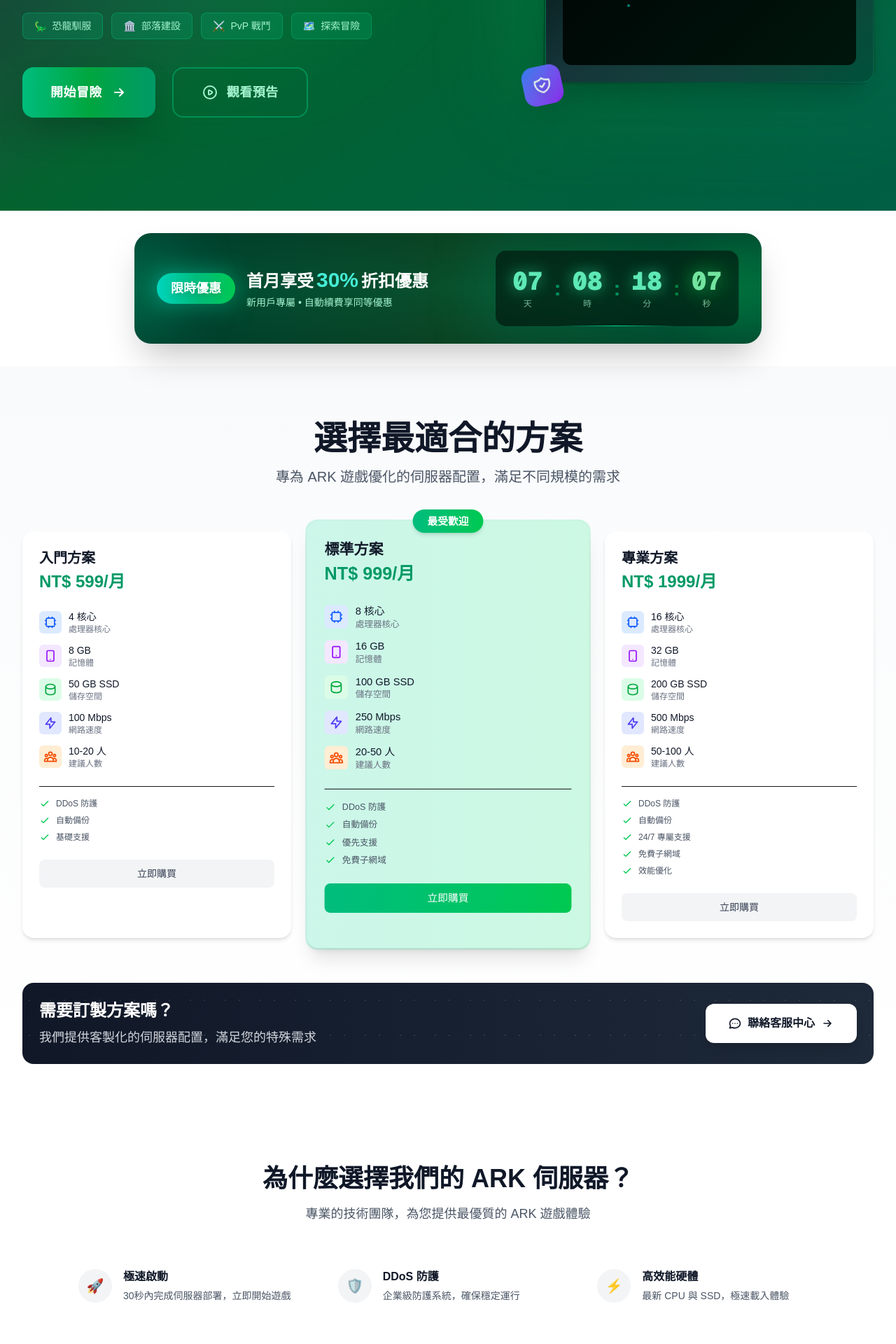
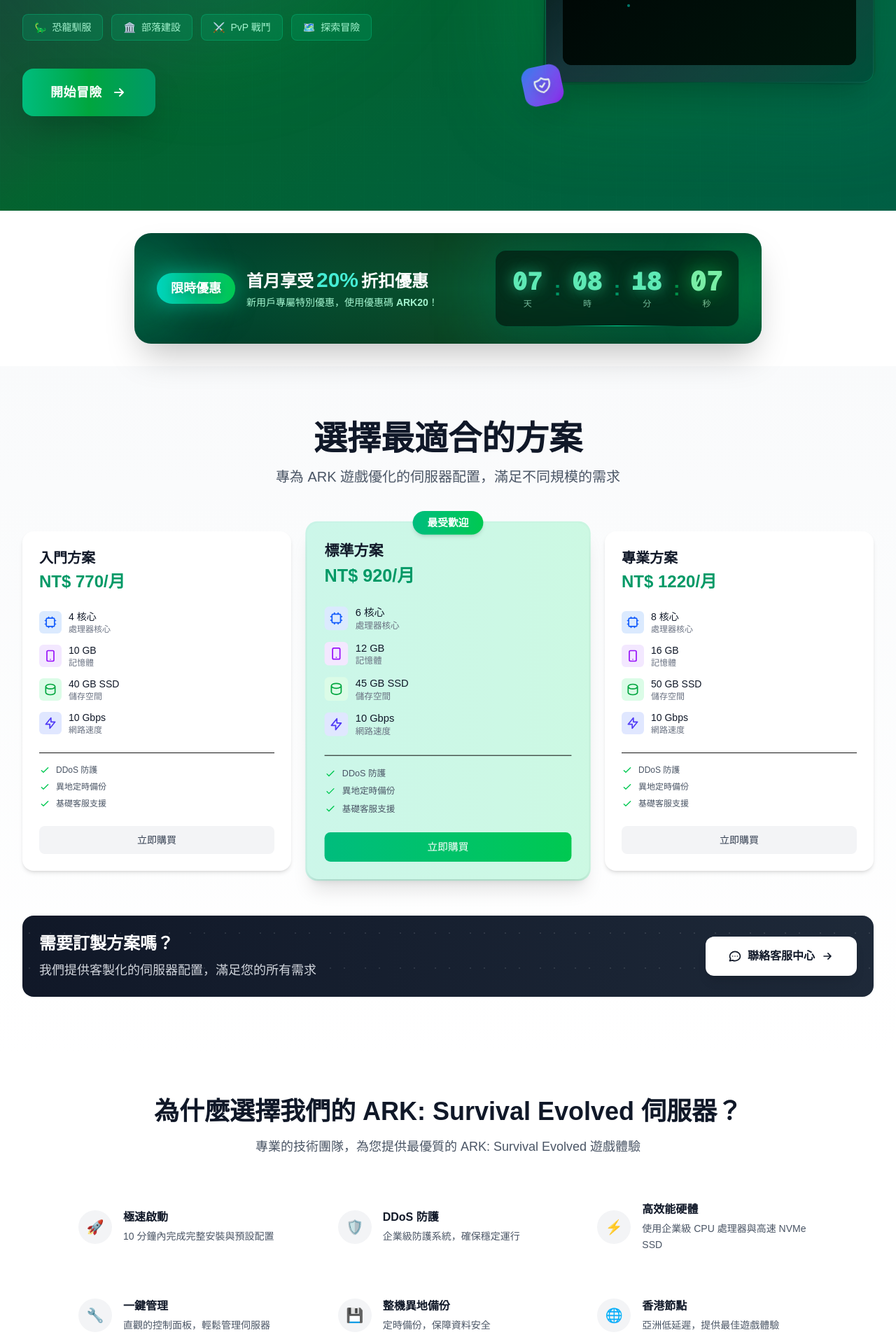
Before and after one commit to FanYueee/hostga.me, a Next.js app: page /ark in a window 1280 px wide. Shown: the part 580-2500 px from the top of the page at 70% size. Built offline with nearby package versions, Linux system fonts and the light colour scheme.

Commit message:
feat: 更新 ARK 頁面文案

```diff
--- a/app/ark/components/ArkFAQ.tsx
+++ b/app/ark/components/ArkFAQ.tsx
@@ -7,28 +7,20 @@
 
   const faqs = [
     {
-      question: "ARK 伺服器支援多少玩家同時在線？",
-      answer: "根據不同方案，我們的伺服器可支援 10-100 名玩家同時在線。入門方案適合 10-20 人，標準方案支援 20-50 人，專業方案可承載 50-100 人的大型部落。"
+      question: "ARK 方舟生存進化 伺服器支援多少玩家同時在線？",
+      answer: "根據不同方案，有不同支援的人數，您可以選擇適合的方案，我們只對資源做限制，而不限制玩家數量。"
     },
     {
-      question: "伺服器的地圖和模組可以自訂嗎？",
-      answer: "是的！您可以完全自訂地圖種類（官方地圖如 The Island、Ragnarok），以及安裝各種模組。我們提供一鍵安裝熱門模組，包括 S+、Awesome Spyglass、經典飛行器等功能。"
-    },
-    {
-      question: "恐龍倍率和經驗倍率可以調整嗎？",
-      answer: "當然可以！您可以自由調整馴服倍率、經驗倍率、採集倍率、孵蛋倍率等所有遊戲參數。我們也提供預設的平衡配置方案，讓您快速開始遊戲。"
+      question: "伺服器的地圖可以自訂嗎？",
+      answer: "是的！您可以完全哪一張地圖。"
     },
     {
       question: "如果遇到技術問題，如何獲得支援？",
-      answer: "我們提供 24/7 全天候技術支援。您可以透過即時聊天、工單系統或電話聯繫我們的技術團隊。平均回應時間不超過 30 分鐘。"
-    },
-    {
-      question: "伺服器資料會自動備份嗎？",
-      answer: "是的，我們每日自動備份您的伺服器資料，包括地圖、玩家數據和配置文件。您也可以隨時手動創建備份點，並在需要時快速還原。"
+      answer: "我們提供 12/7 技術支援。對於我們提供的主機問題我們可以提供支援，但對於伺服器內狀況我們無法提供協助。"
     },
     {
       question: "可以免費試用嗎？",
-      answer: "我們提供 7 天免費試用期，讓您充分體驗我們的服務品質。試用期內享有完整功能，無任何限制。滿意後再決定是否續費。"
+      answer: "抱歉，我們沒有提供免費試用服務。"
     }
   ]
 
--- a/app/ark/components/ArkFeatures.tsx
+++ b/app/ark/components/ArkFeatures.tsx
@@ -11,36 +11,36 @@
       id: 0,
       name: '入門方案',
       cpu: '4 核心',
-      memory: '8 GB',
-      storage: '50 GB SSD',
-      network: '100 Mbps',
+      memory: '10 GB',
+      storage: '40 GB SSD',
+      network: '10 Gbps',
       players: '10-20 人',
-      features: ['DDoS 防護', '自動備份', '基礎支援'],
-      price: 'NT$ 599/月',
+      features: ['DDoS 防護', '異地定時備份', '基礎客服支援'],
+      price: 'NT$ 770/月',
       popular: false
     },
     {
       id: 1,
       name: '標準方案',
-      cpu: '8 核心',
-      memory: '16 GB',
-      storage: '100 GB SSD',
-      network: '250 Mbps',
+      cpu: '6 核心',
+      memory: '12 GB',
+      storage: '45 GB SSD',
+      network: '10 Gbps',
       players: '20-50 人',
-      features: ['DDoS 防護', '自動備份', '優先支援', '免費子網域'],
-      price: 'NT$ 999/月',
+      features: ['DDoS 防護', '異地定時備份', '基礎客服支援'],
+      price: 'NT$ 920/月',
       popular: true
     },
     {
       id: 2,
       name: '專業方案',
-      cpu: '16 核心',
-      memory: '32 GB',
-      storage: '200 GB SSD',
-      network: '500 Mbps',
+      cpu: '8 核心',
+      memory: '16 GB',
+      storage: '50 GB SSD',
+      network: '10 Gbps',
       players: '50-100 人',
-      features: ['DDoS 防護', '自動備份', '24/7 專屬支援', '免費子網域', '效能優化'],
-      price: 'NT$ 1999/月',
+      features: ['DDoS 防護', '異地定時備份', '基礎客服支援'],
+      price: 'NT$ 1220/月',
       popular: false
     }
   ]
@@ -139,18 +139,6 @@
                       <div className="text-xs text-gray-500">網路速度</div>
                     </div>
                   </div>
-
-                  <div className="flex items-center">
-                    <div className="w-8 h-8 bg-orange-100 rounded-md flex items-center justify-center mr-2.5">
-                      <svg className="w-5 h-5 text-orange-600" fill="none" stroke="currentColor" viewBox="0 0 24 24">
-                        <path strokeLinecap="round" strokeLinejoin="round" strokeWidth={2} d="M17 20h5v-2a3 3 0 00-5.356-1.857M17 20H7m10 0v-2c0-.656-.126-1.283-.356-1.857M7 20H2v-2a3 3 0 015.356-1.857M7 20v-2c0-.656.126-1.283.356-1.857m0 0a5.002 5.002 0 019.288 0M15 7a3 3 0 11-6 0 3 3 0 016 0zm6 3a2 2 0 11-4 0 2 2 0 014 0zM7 10a2 2 0 11-4 0 2 2 0 014 0z" />
-                      </svg>
-                    </div>
-                    <div>
-                      <div className="font-medium text-gray-900 text-sm">{plan.players}</div>
-                      <div className="text-xs text-gray-500">建議人數</div>
-                    </div>
-                  </div>
                 </div>
 
                 {/* 特色功能 */}
@@ -206,7 +194,7 @@
                 需要訂製方案嗎？
               </h3>
               <p className="text-gray-300 text-lg">
-                我們提供客製化的伺服器配置，滿足您的特殊需求
+                我們提供客製化的伺服器配置，滿足您的所有需求
               </p>
             </div>
 
--- a/app/ark/components/ArkHero.tsx
+++ b/app/ark/components/ArkHero.tsx
@@ -183,21 +183,6 @@
                   </svg>
                 </span>
               </button>
-
-              <button
-                onClick={() => handleElementClick('watch-demo')}
-                className={`group px-10 py-5 border-2 border-emerald-400/40 text-emerald-200 font-bold text-lg rounded-2xl hover:bg-emerald-400/10 transition-all duration-500 backdrop-blur-xl hover:border-emerald-300/60 hover:scale-105 active:scale-95 ${
-                  clickedElement === 'watch-demo' ? 'bg-emerald-400/20 border-emerald-300 scale-105' : ''
-                }`}
-              >
-                <span className="flex items-center justify-center tracking-wide">
-                  <svg className="w-6 h-6 mr-3 transition-transform group-hover:rotate-12" fill="none" stroke="currentColor" viewBox="0 0 24 24">
-                    <path strokeLinecap="round" strokeLinejoin="round" strokeWidth={2} d="M14.752 11.168l-3.197-2.132A1 1 0 0010 9.87v4.263a1 1 0 001.555.832l3.197-2.132a1 1 0 000-1.664z" />
-                    <path strokeLinecap="round" strokeLinejoin="round" strokeWidth={2} d="M21 12a9 9 0 11-18 0 9 9 0 0118 0z" />
-                  </svg>
-                  觀看預告
-                </span>
-              </button>
             </div>
           </div>
 
--- a/app/ark/components/ArkHighlights.tsx
+++ b/app/ark/components/ArkHighlights.tsx
@@ -12,7 +12,7 @@
         id: 1,
         icon: '🚀',
         title: '極速啟動',
-        description: '30秒內完成伺服器部署，立即開始遊戲'
+        description: '10 分鐘內完成完整安裝與預設配置'
       },
       {
         id: 2,
@@ -24,7 +24,7 @@
         id: 3,
         icon: '⚡',
         title: '高效能硬體',
-        description: '最新 CPU 與 SSD，極速載入體驗'
+        description: '使用企業級 CPU 處理器與高速 NVMe SSD',
       }
     ],
     // 第二行
@@ -38,14 +38,14 @@
       {
         id: 5,
         icon: '💾',
-        title: '自動備份',
-        description: '每日自動備份，資料永不遺失'
+        title: '整機異地備份',
+        description: '定時備份，保障資料安全'
       },
       {
         id: 6,
         icon: '🌐',
-        title: '全球節點',
-        description: '多地機房部署，低延遲連接'
+        title: '香港節點',
+        description: '亞洲低延遲，提供最佳遊戲體驗'
       }
     ],
     // 第三行
@@ -54,19 +54,19 @@
         id: 7,
         icon: '🎯',
         title: '精準調優',
-        description: '專為 Rust 優化的伺服器配置'
+        description: '專為 ARK 優化的伺服器配置'
       },
       {
         id: 8,
         icon: '📞',
-        title: '24/7 支援',
-        description: '全天候技術支援，隨時為您服務'
+        title: '12/7 支援',
+        description: '每日 12 小時服務時間，平均回應時間 10 分鐘'
       },
       {
         id: 9,
         icon: '💎',
         title: '穩定可靠',
-        description: '99.9% 正常運行時間保證'
+        description: '至今超過 99% 正常運行時間'
       }
     ]
   ]
@@ -77,10 +77,10 @@
         {/* 標題區 */}
         <div className="text-center mb-12">
           <h2 className="text-3xl lg:text-4xl font-bold text-gray-900 mb-4">
-            為什麼選擇我們的 ARK 伺服器？
+            為什麼選擇我們的 ARK: Survival Evolved 伺服器？
           </h2>
           <p className="text-lg text-gray-600 max-w-2xl mx-auto">
-            專業的技術團隊，為您提供最優質的 ARK 遊戲體驗
+            專業的技術團隊，為您提供最優質的 ARK: Survival Evolved 遊戲體驗
           </p>
         </div>
 
--- a/app/ark/components/ArkPromoBanner.tsx
+++ b/app/ark/components/ArkPromoBanner.tsx
@@ -106,11 +106,11 @@
                   <div className="text-center lg:text-left">
                     <h3 className="text-xl lg:text-2xl font-bold text-white">
                       首月享受
-                      <span className="text-teal-300 text-2xl lg:text-3xl mx-1">30%</span>
+                      <span className="text-teal-300 text-2xl lg:text-3xl mx-1">20%</span>
                       折扣優惠
                     </h3>
                     <p className="text-emerald-200 text-sm mt-1">
-                      新用戶專屬 • 自動續費享同等優惠
+                      新用戶專屬特別優惠，使用優惠碼 <span className="font-bold">ARK20</span>！
                     </p>
                   </div>
                 </div>
--- a/app/rust/components/RustFAQ.tsx
+++ b/app/rust/components/RustFAQ.tsx
@@ -11,8 +11,8 @@
       answer: "根據不同方案，有不同支援的人數，您可以選擇適合的方案，我們只對資源做限制，而不限制玩家數量。"
     },
     {
-      question: "伺服器的地圖和插件可以自訂嗎？",
-      answer: "是的！您可以完全自訂地圖大小、種子值。"
+      question: "伺服器的地圖可以自訂嗎？",
+      answer: "是的！您可以完全自訂地圖大小、種子碼。"
     },
     {
       question: "如果遇到技術問題，如何獲得支援？",
--- a/app/rust/components/RustFeatures.tsx
+++ b/app/rust/components/RustFeatures.tsx
@@ -15,7 +15,7 @@
       storage: '30 GB SSD',
       network: '10 Gbps',
       players: '10-20 人',
-      features: ['DDoS 防護', '異地自動備份', '基礎客服支援'],
+      features: ['DDoS 防護', '異地定時備份', '基礎客服支援'],
       price: 'NT$ 770/月',
       popular: false
     },
@@ -27,7 +27,7 @@
       storage: '35 GB SSD',
       network: '10 Gbps',
       players: '20-50 人',
-      features: ['DDoS 防護', '異地自動備份', '基礎客服支援'],
+      features: ['DDoS 防護', '異地定時備份', '基礎客服支援'],
       price: 'NT$ 920/月',
       popular: true
     },
@@ -39,7 +39,7 @@
       storage: '40 GB SSD',
       network: '10 Gbps',
       players: '50-100 人',
-      features: ['DDoS 防護', '異地自動備份', '基礎客服支援'],
+      features: ['DDoS 防護', '異地定時備份', '基礎客服支援'],
       price: 'NT$ 1220/月',
       popular: false
     }
```
